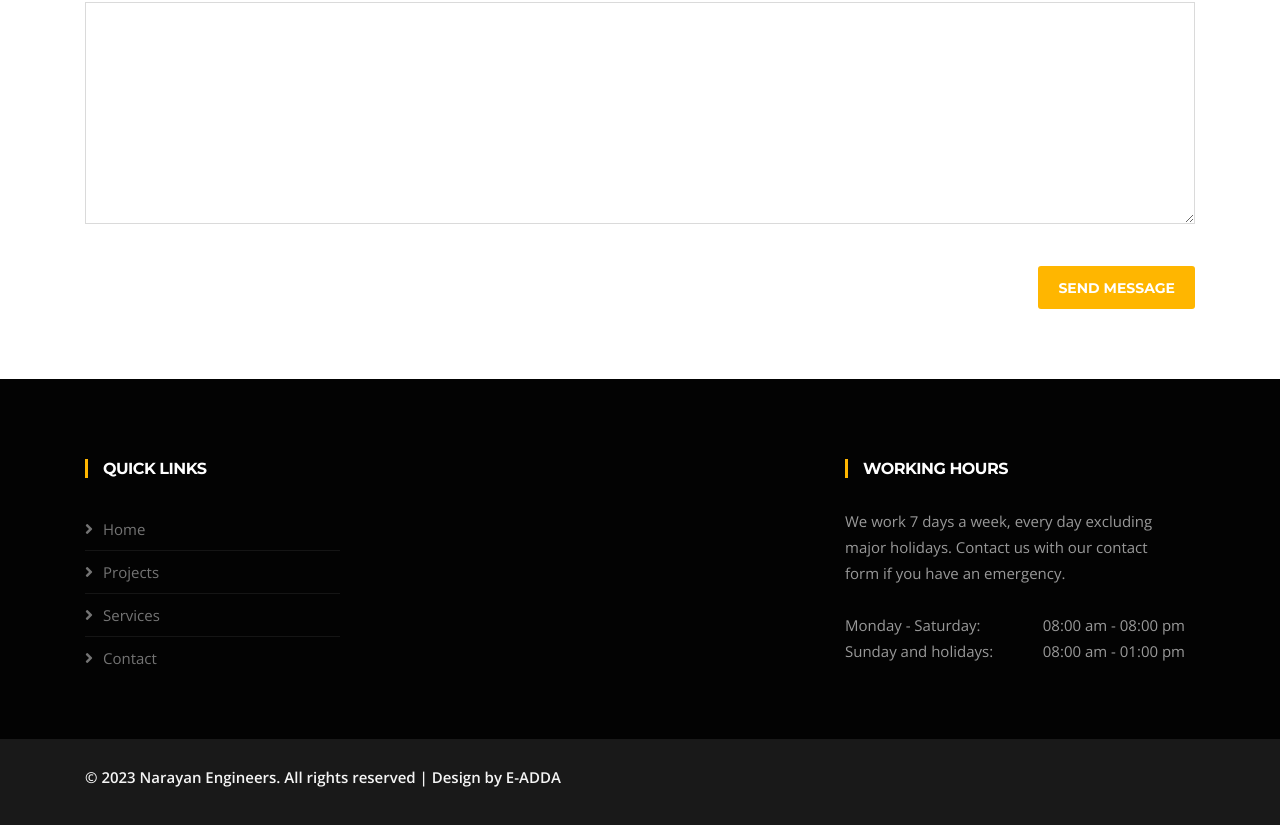
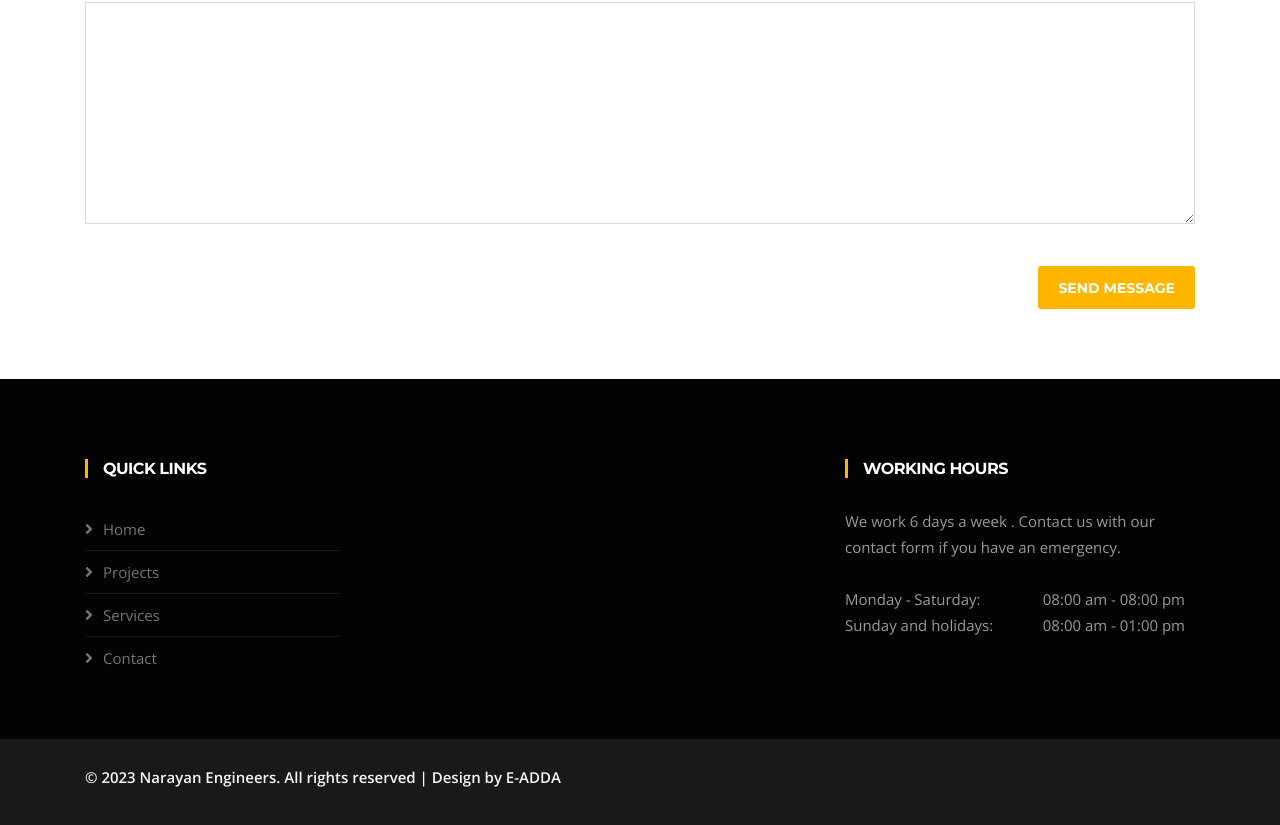
Before and after one commit to prajwal-b-p-barlaya/Narayan-Engineers-E-ADDA, a website: page contact.html in a window 1280 px wide. Shown: the part 1152-1977 px from the top of the page. Drawn offline with nearby package versions, Linux system fonts and the light colour scheme.

Commit message:
initial commit

```diff
--- a/contact.html
+++ b/contact.html
@@ -220,7 +220,7 @@
           <div class="col-lg-4 col-md-6 footer-widget mt-5 mt-md-0">
             <h3 class="widget-title">Working Hours</h3>
             <div class="working-hours">
-              We work 7 days a week, every day excluding major holidays. Contact us with our contact form if you have an emergency.
+              We work 6 days a week . Contact us with our contact form if you have an emergency.
               <br><br> Monday - Saturday: <span class="text-right">08:00 am - 08:00 pm </span>
               <br> Sunday and holidays: <span class="text-right">08:00 am - 01:00 pm</span>
             </div>
```
